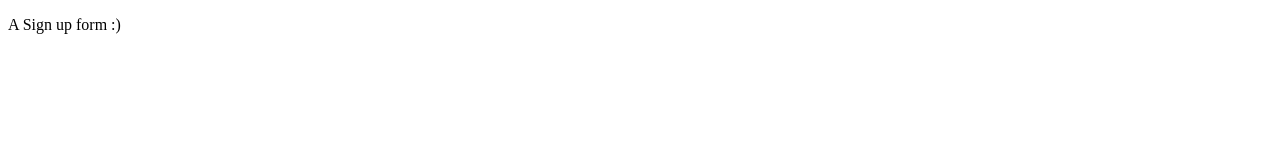
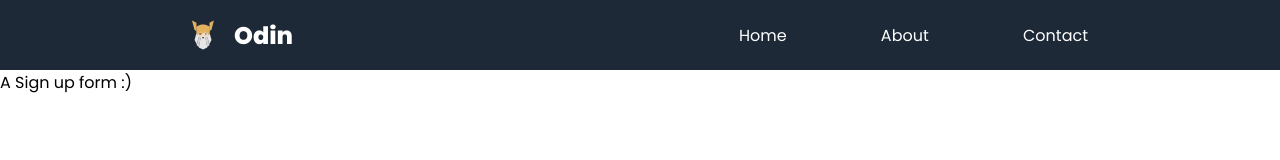
Before and after one commit to alowkii/odin-random-site, a plain HTML site: page signup.html in a window 1280 px wide. Drawn offline with Linux system fonts and the light colour scheme.

```diff
--- a/signup.html
+++ b/signup.html
@@ -3,10 +3,24 @@
 <head>
     <meta charset="UTF-8">
     <meta name="viewport" content="width=device-width, initial-scale=1.0">
-    <title>Sign up form</title>
+    <title>Odin</title>
     <link rel="icon" href="images/odin-icon.svg">
+    <link rel="stylesheet" href="./css/style.css">
 </head>
 <body>
+    <header>
+        <nav>
+            <ul class="header-container">
+                <a class="header-item hdr-logo" href="https://www.theodinproject.com/">
+                    <img class="logo" src="./images/odin-icon.svg" alt="Odin-logo" height="50px">
+                    <h2>Odin</h2>
+                </a>
+                <li class="header-item hdr-sub"><a href="index.html">Home</a></li>
+                <li class="header-item hdr-sub"><a href="index.html#about">About</a></li>
+                <li class="header-item hdr-sub"><a href="index.html#contact">Contact</a></li>
+            </ul>
+        </nav>
+    </header>
     <p>A Sign up form :)</p>
 </body>
 </html>
```
